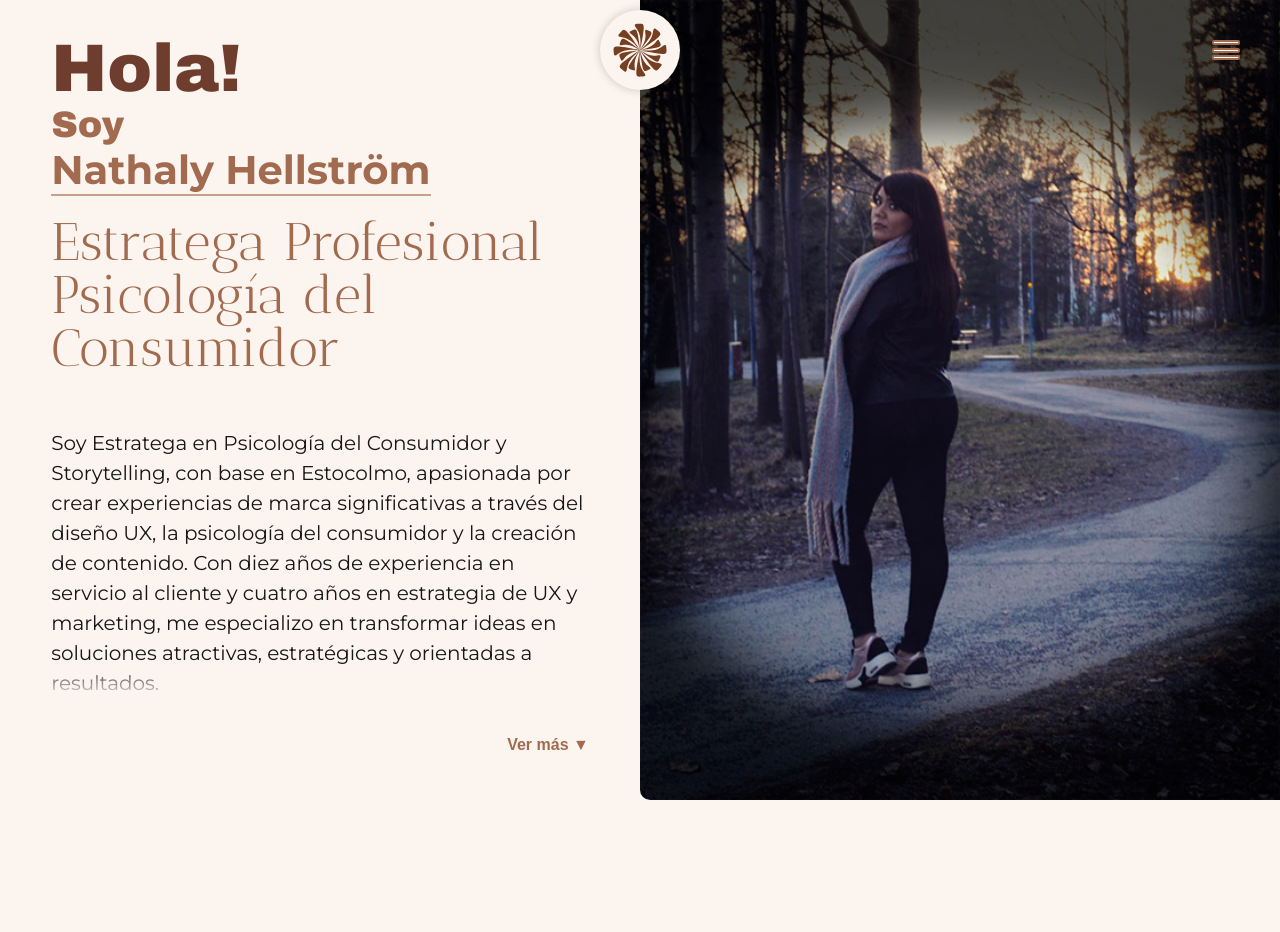
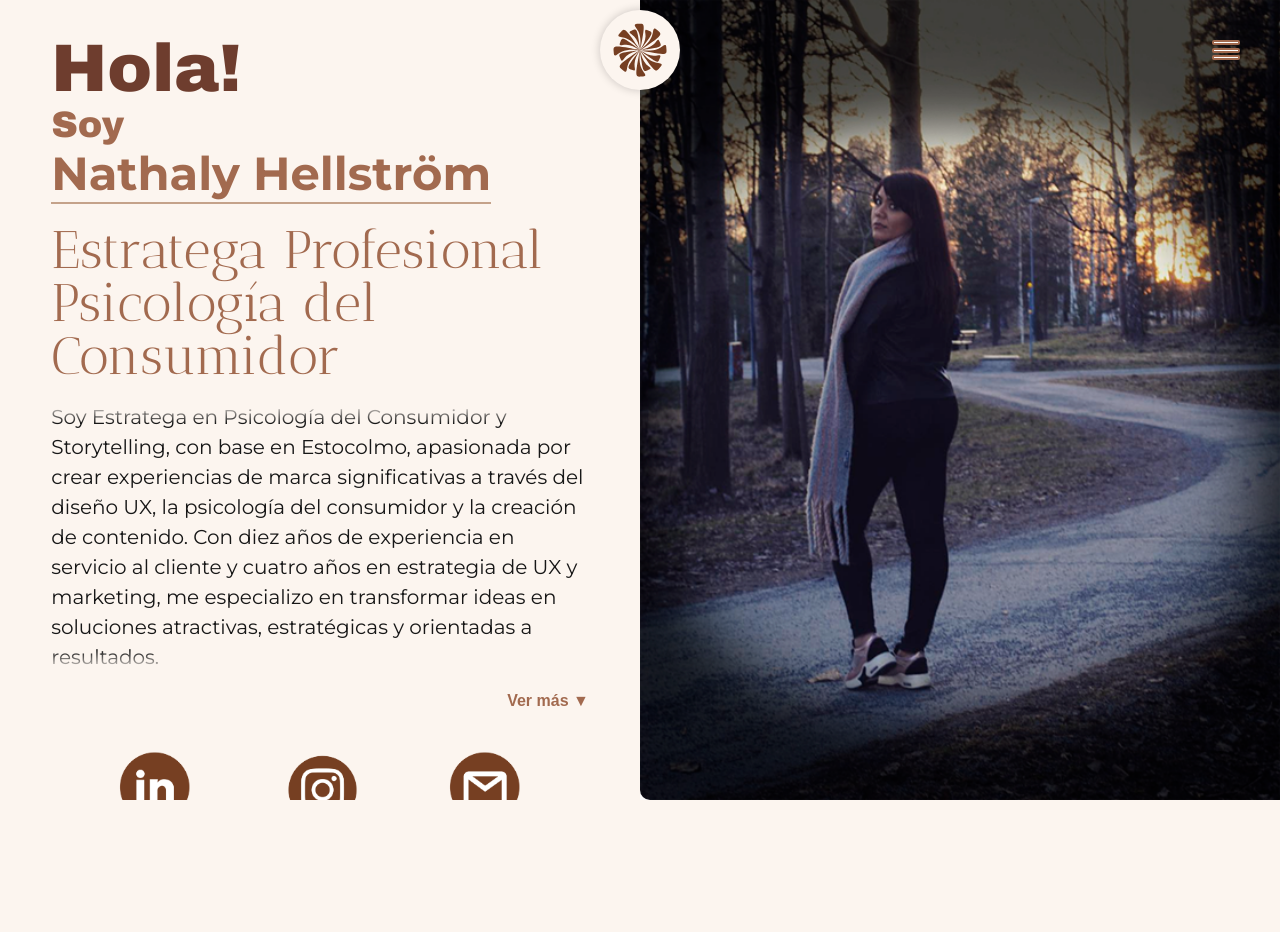
Before and after one commit to DeckDev73/Landing_Page_Nathaly_Hellstrom, a Next.js app: page /es in a window 1280 px wide. Shown: the top 932 px of the page. Built offline with nearby package versions, Linux system fonts and the light colour scheme; no server answers.

Commit message:
Home con iconos y ver mas

```diff
--- a/src/app/[locale]/page.module.css
+++ b/src/app/[locale]/page.module.css
@@ -17,7 +17,7 @@
   align-items: flex-start;
   background-color: #fcf5ef;
   padding: 2em;
-  padding-inline: 6%;
+  padding-inline: 5%;
   height: 100%;
   box-sizing: border-box;
   overflow-y: auto;
@@ -62,7 +62,7 @@
 /* Tipografías y textos */
 .h1 {
   font-family: var(--AnticDidone);
-  font-size: 3.7rem;
+  font-size: 3.4rem;
   font-weight: 300;
   color: #a26a4f;
   display: inline-block;
@@ -72,7 +72,7 @@
 }
 
 .h2 {
-  font-size: 2.5rem;
+  font-size: 2.9rem;
   font-weight: 600;
   color: #a26a4f;
   margin: 0;
@@ -81,7 +81,7 @@
 
 .hi {
   font-family: var(--ArchivoBlack);
-  font-size: 5rem;
+  font-size: 4.5rem;
   font-weight: 700;
   color: #6e3d2e;
   margin: 0;
@@ -89,7 +89,7 @@
 
 .im {
   font-family: var(--ArchivoBlack);
-  font-size: 2.5rem;
+  font-size: 2.9rem;
   font-weight: 600;
   color: #a26a4f;
   margin: 0;
@@ -98,6 +98,7 @@
 .parrafo {
   font-size: 22px;
   line-height: 1.5;
+
 }
 
 .verMasBtn {
@@ -117,6 +118,29 @@
 }
 
 
+.social {
+  display: flex;
+  justify-content: center; /* 🔹 centra horizontalmente todos los íconos */
+  align-items: center;      /* 🔹 los alinea verticalmente en la misma línea */
+  gap: 75px;                /* 🔹 espacio entre cada ícono */
+  margin-top: 2em;
+  padding: 0;
+  align-self: center;       /* 🔹 centra el bloque dentro del contenedor padre (.containerLeft) */
+}
+
+.social a img {
+  width: 90px;  /* 🔹 tamaño de los íconos (ajústalo aquí) */
+  height: 90px;
+  transition: transform 0.3s, filter 0.3s;
+}
+
+.social a:hover img {
+  transform: scale(1.2);
+  filter: brightness(1.3);
+}
+
+
+
 .code {
   font-family: inherit;
   font-size: inherit;
@@ -133,15 +157,19 @@
 
 /* Scroll personalizado */
 .scrollFade {
-  max-height: 380px;
+  max-height: 295px; /* ajusta según cuánto texto quieras mostrar antes del “Ver más” */
   overflow-y: auto;
   position: relative;
-  mask-image: linear-gradient(to bottom, transparent 5%, black 15%, black calc(100% - 20%), transparent 90%);
-  -webkit-mask-image: linear-gradient(to bottom, transparent 5%, black 15%, black calc(100% - 20%), transparent 90%);
-  padding-top: 10%;
-  padding-bottom: 7%;
+  mask-image: linear-gradient(to bottom, transparent 0%, black 8%, black 92%, transparent 100%);
+  -webkit-mask-image: linear-gradient(to bottom, transparent 0%, black 8%, black 92%, transparent 100%);
+  padding-top: 0px; /* elimina el espacio extra superior */
+  padding-bottom: 0; /* elimina el espacio extra inferior */
+  margin-top: 20px;
+  margin-bottom: 20px;
   box-sizing: border-box;
+  scroll-behavior: smooth;
 }
+
 
 .scrollFade::-webkit-scrollbar {
   width: 8px;
--- a/src/app/[locale]/page.tsx
+++ b/src/app/[locale]/page.tsx
@@ -7,6 +7,10 @@ import Header from "@/app/[locale]/components/headerHome";
 import Carousel from "@/app/[locale]/components/swiper";
 import Footer from "@/app/[locale]/components/footer";
 import DescriptionHome from "@/app/[locale]/components/descriptionHome";
+
+import insta from '@/../public/Icons-14.png';
+import linkedin from '@/../public/Icons-22.png';
+import gmail from '@/../public/Icons-21.png';
 
 export async function generateMetadata() {
   const t = await getTranslations();
@@ -63,7 +67,42 @@ export default async function Home() {
 
             {/* 👇 Componente cliente controlando el texto */}
             <DescriptionHome shortText={shortText} fullText={fullText} />
+
+            {/* Redes sociales */}
+            <div className={styles.social}>
+
+              <a
+                href="https://www.linkedin.com"
+                target="_blank"
+                rel="noopener noreferrer"
+                aria-label="LinkedIn"
+              >
+                <Image src={linkedin} alt="LinkedIn" />
+              </a>
+
+              <a
+                href="https://www.instagram.com"
+                target="_blank"
+                rel="noopener noreferrer"
+                aria-label="Instagram"
+              >
+                <Image src={insta} alt="Instagram"  />
+              </a>
+
+              <a
+                href="mailto:correo@ejemplo.com"
+                aria-label="Correo electrónico"
+              >
+                <Image src={gmail} alt="Correo"  />
+              </a>
+
+
+
+            </div>
+
           </div>
+
+
 
           <div className={styles.containerRight}>
             <Image
```
